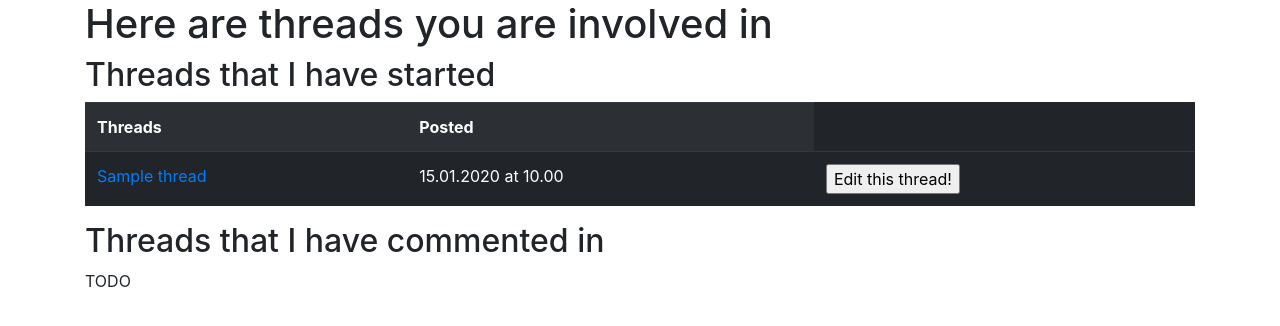
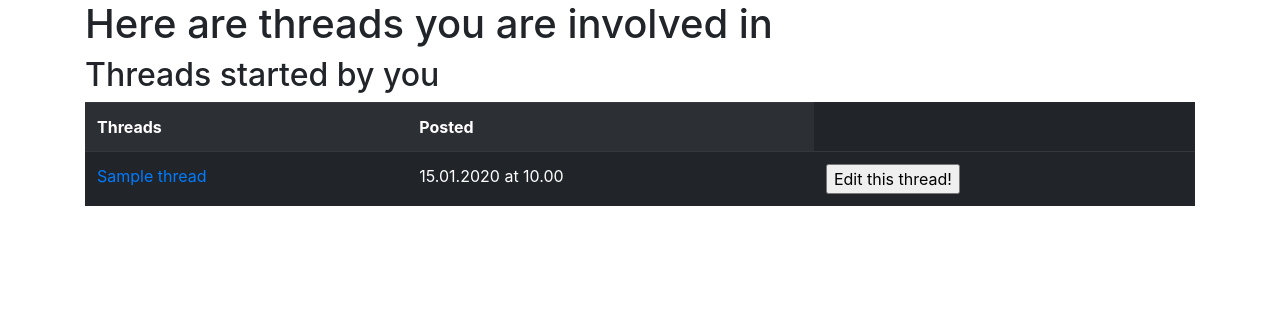
Before and after one commit to lehtoneo/keskustelufoorumi, a Flask app: page /threads/mythreads in a window 1280 px wide. Shown: the part 56-382 px from the top of the page. Run offline with Flask 2, Linux system fonts and the light colour scheme; a user stored in the database is signed in; data comes from the database, SQL or seed files in the repository; tables that the repository leaves empty hold one stand-in row (values such as "Sample post"); some libraries are stand-ins or nearby versions.

Commit message:
make pages more userfriendly

```diff
--- a/application/templates/statistics/basicstats.html
+++ b/application/templates/statistics/basicstats.html
@@ -29,7 +29,7 @@
                 <tr>
                     <th scope="col">#</th>
                     <th scope="col">Category </th>
-                    <th scope="col">Number of started threads with the category </th>
+                    <th scope="col">Number of threads with the category </th>
                 </tr>
             </thead>
             <tbody>
--- a/application/templates/threads/mythreads.html
+++ b/application/templates/threads/mythreads.html
@@ -3,7 +3,7 @@
 {% block content %}
 <h1> Here are threads you are involved in</h1>
 <div>
-<h2> Threads that I have started </h2>
+<h2> Threads started by you </h2>
 <table  class="table table-striped table-dark">
     <tr>
       <th>Threads</th>
@@ -33,8 +33,4 @@
 
   </table>
 </div>
-<h2> Threads that I have commented in </h2>
-<div>
-  TODO
-</div>
 {% endblock %}
```
Also changed, not shown: application/templates/threads/showthread.html (+8 -7 lines).
